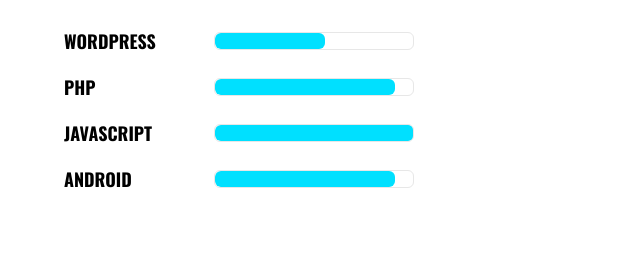
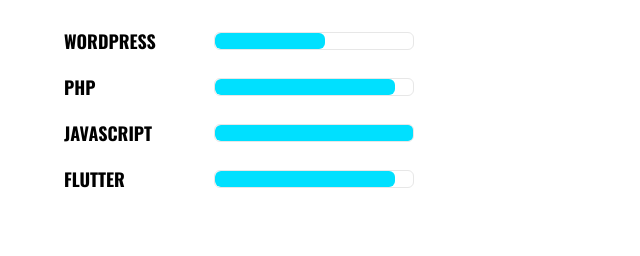
Before and after one commit to AlexMatosWeb/curriculonline, a plain HTML site: page index.html in a window 1280 px wide. Shown: the part 2042-2298 px from the top of the page, 0-640 px from the left. Drawn offline with nearby package versions, Linux system fonts and the light colour scheme.

Commit message:
secund commit

```diff
--- a/index.html
+++ b/index.html
@@ -139,7 +139,7 @@
             </div>
             <div class="item">
                 <div class="title">
-                    <h2>Android</h2>
+                    <h2>Flutter</h2>
                 </div>
                 <div class="icon">
                     <div class="percentual-80"></div>
```
